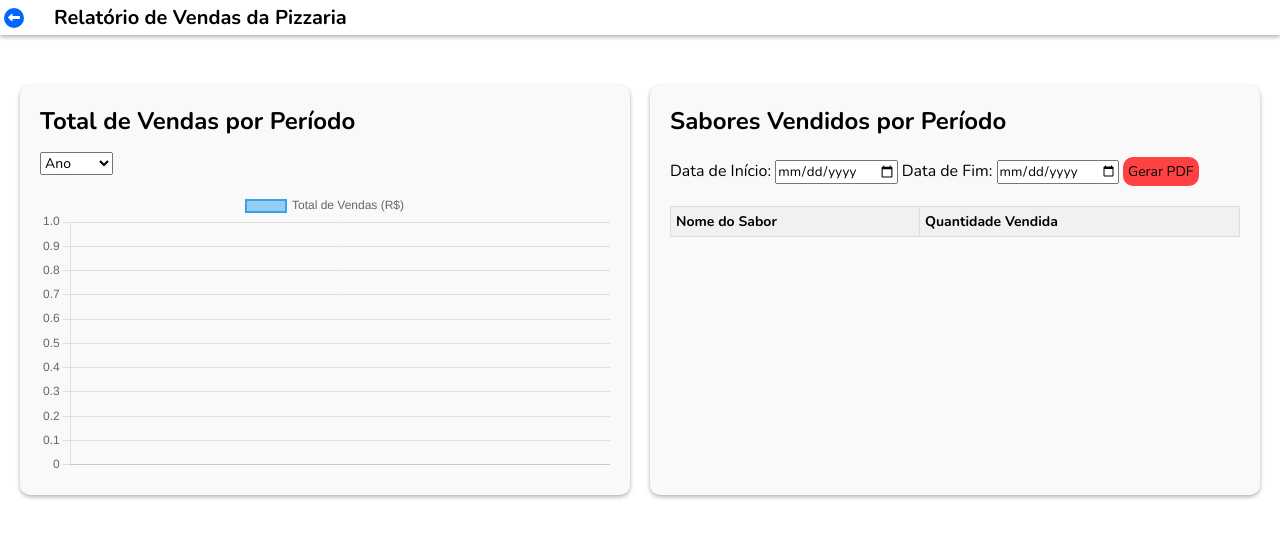
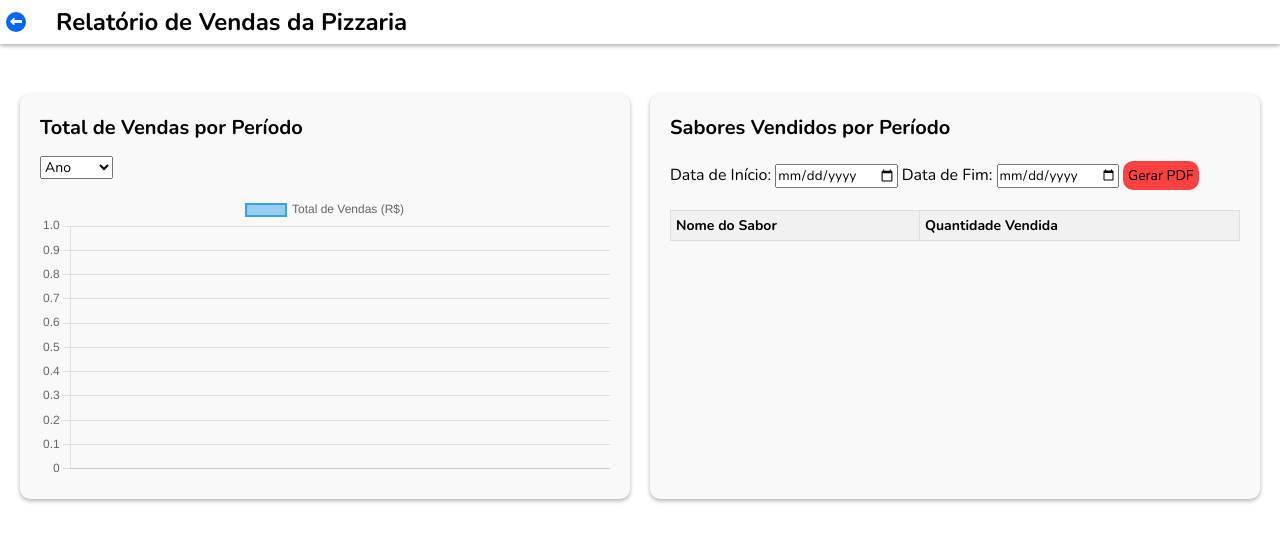
Before and after one commit to pedrosabel08/pizzariaDomJoaoWeb, a PHP site: page /Relatorio/relatorio.html in a window 1280 px wide. Shown: the top 539 px of the page. Run offline with PHP 8.4, Linux system fonts and the light colour scheme; the visitor is signed in with stand-in values (Sample User, id 1); data that the repository does not hold is empty; some libraries are stand-ins or nearby versions.

Commit message:
ajustes css relatorio

```diff
--- a/Relatorio/script.js
+++ b/Relatorio/script.js
@@ -51,7 +51,6 @@ fetchSalesData('ano');
 document.addEventListener('DOMContentLoaded', function () {
     document.getElementById('startDate').addEventListener('change', carregarDados);
     document.getElementById('endDate').addEventListener('change', carregarDados);
-    document.getElementById('filterButton').addEventListener('click', carregarDados);
 
     function carregarDados() {
         var startDate = document.getElementById('startDate').value;
--- a/Relatorio/style.css
+++ b/Relatorio/style.css
@@ -11,14 +11,14 @@
 header {
     display: flex;
     align-items: center;
-    padding: 4px;
+    padding: 6px;
     box-shadow: 0 2px 4px rgba(0, 0, 0, 0.3);
     gap: 30px;
     margin-bottom: 30px;
 }
 
 header h1 {
-    font-size: 20px;
+    font-size: 24px;
 }
 
 #voltar {
@@ -68,6 +68,10 @@ header h1 {
     margin-top: 20px;
 }
 
+h2 {
+    font-size: 20px;
+}
+
 table {
     width: 100%;
     border-collapse: collapse;
```
